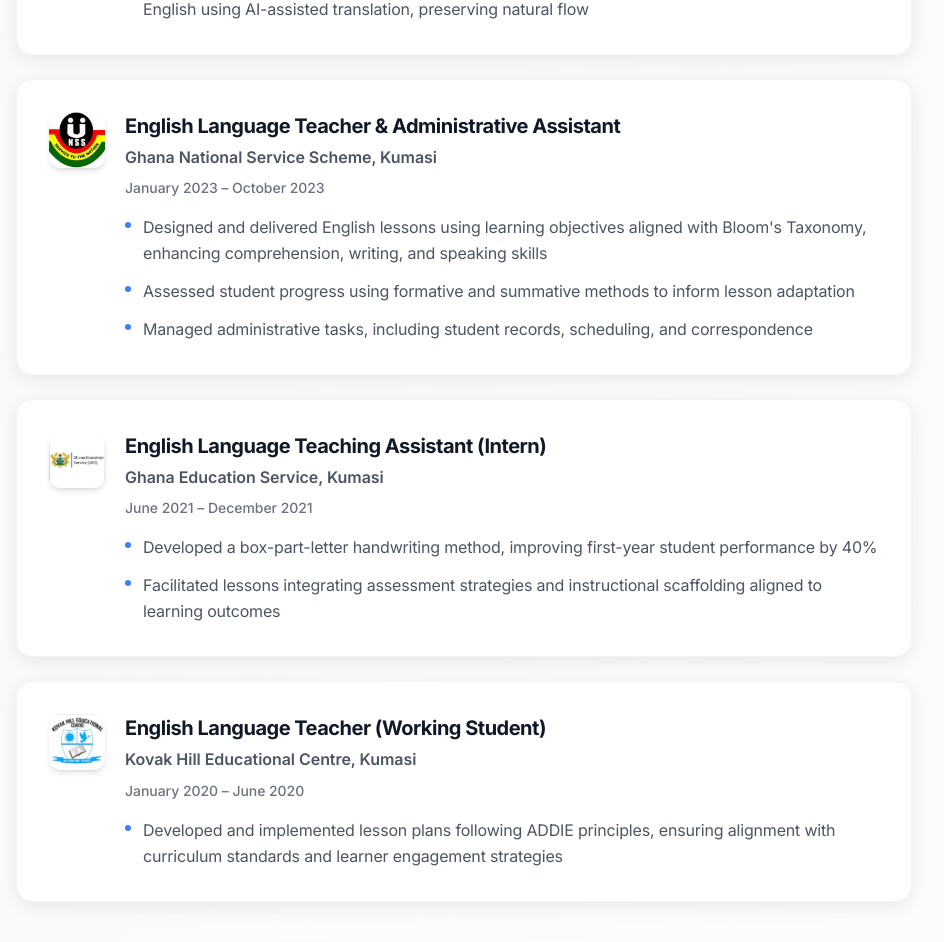
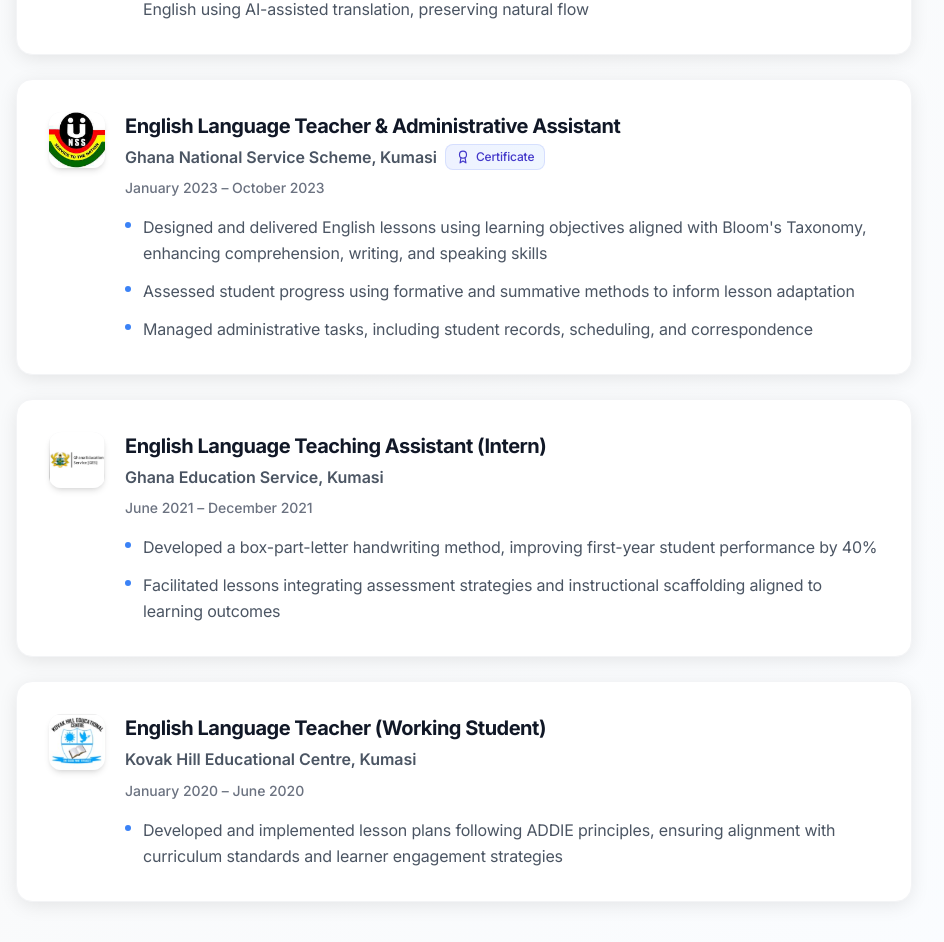
Before and after one commit to Samuelsen1/VS-Code-Port1, a Next.js app: page / in a window 1280 px wide. Shown: the part 5491-6433 px from the top of the page, without its empty margins (176-1120 px from the left). Built offline with nearby package versions, Linux system fonts and the light colour scheme.

Commit message:
Add missing certificate property for National Service role in first experience entry

```diff
--- a/app/PortfolioWebsite.jsx
+++ b/app/PortfolioWebsite.jsx
@@ -425,7 +425,8 @@ export default function PortfolioWebsite() {
             highlight: false,
             icon: "briefcase",
             iconBg: "bg-gray-100",
-            image: "/images/nss.jpg"
+            image: "/images/nss.jpg",
+            certificate: { url: "/images/National_Service.jpeg", type: "image" }
           },
           {
             title: { en: "English Language Teaching Assistant (Intern)", de: "Englischlehrassistent (Praktikant)" },
```
